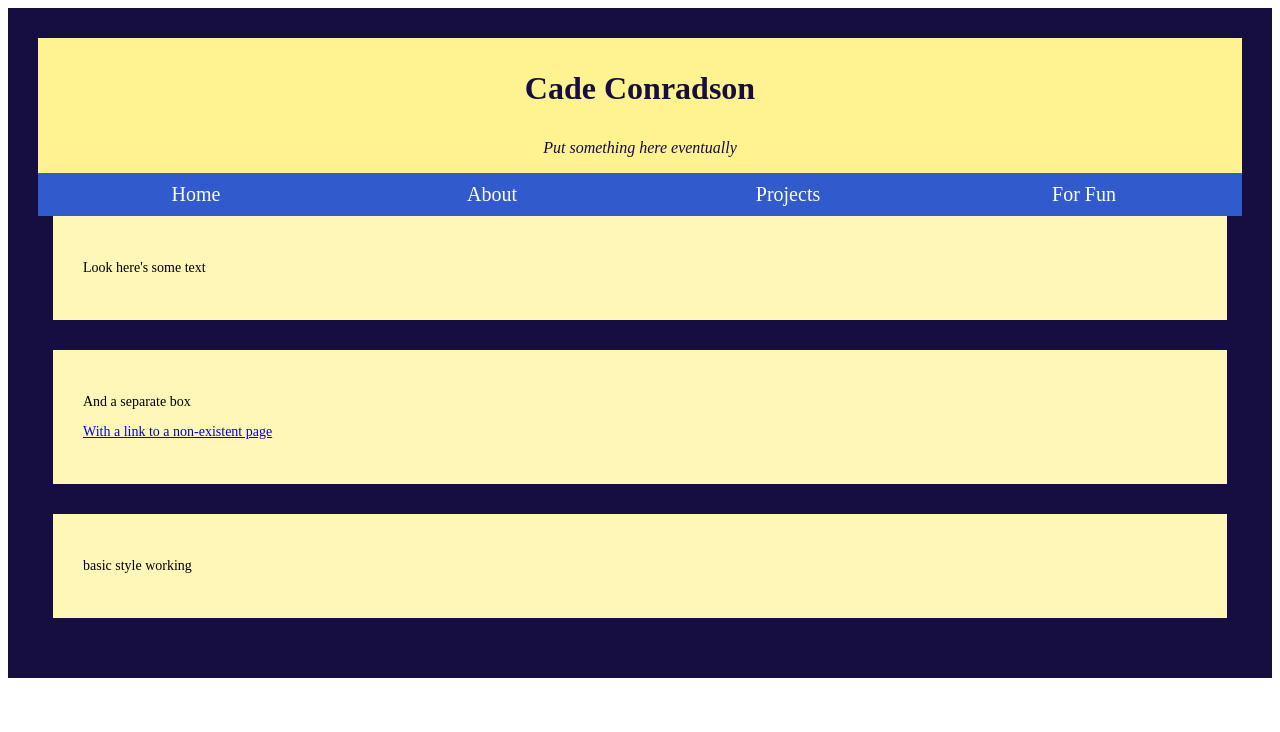
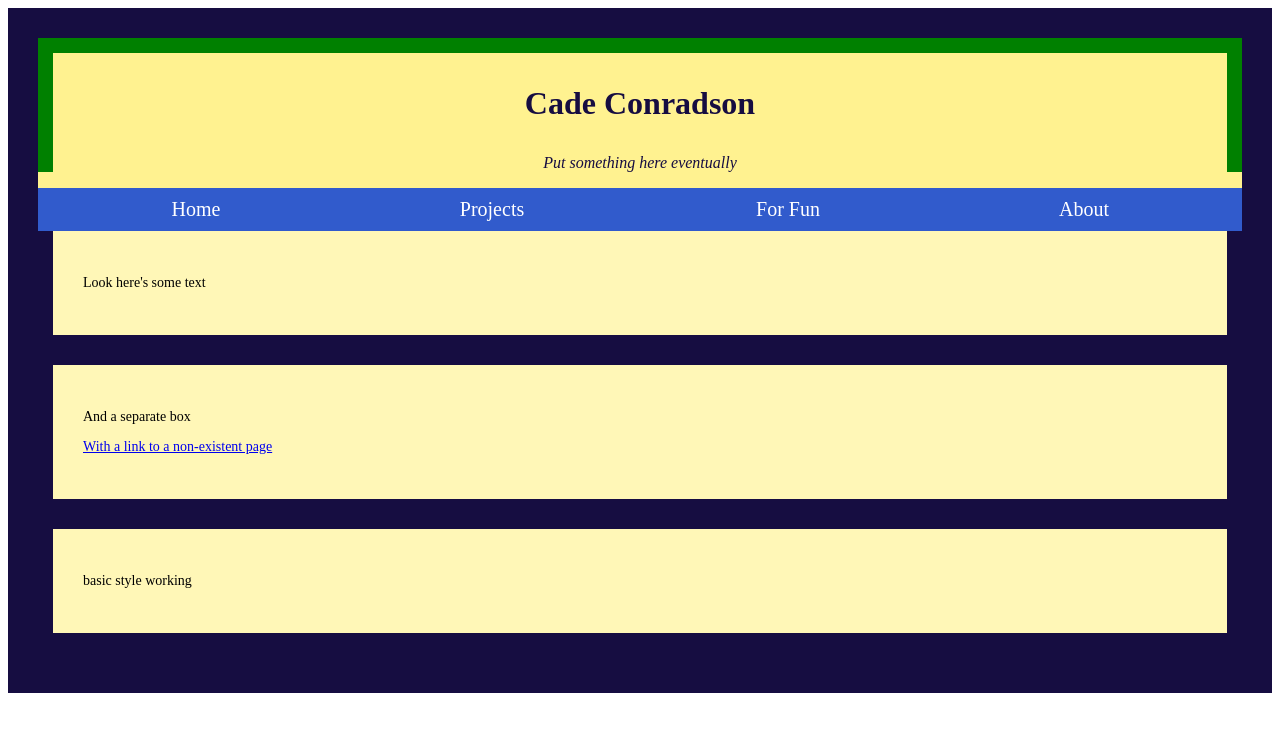
Before and after one commit to cconradson/cconradson.github.io, a Jekyll site: the page built from index.html, in a window 1280 px wide. Shown: the top 732 px of the page. Built offline with Jekyll 4.4.1, drawn with Linux system fonts in a browser that asks for light colours.

Commit message:
header border test

```diff
--- a/_includes/nav.html
+++ b/_includes/nav.html
@@ -1,6 +1,6 @@
 <div class="nav">
 	<a href="index.html">Home</a>
-	<a href="about.html">About</a>
 	<a href="projects.html">Projects</a>
 	<a href="interests.html">For Fun</a>
+	<a href="about.html">About</a>
 </div>
--- a/assets/css/2column.css
+++ b/assets/css/2column.css
@@ -10,7 +10,7 @@
 
 .cbody {
 	margin: 0;
-	padding: 30px;
+	padding: 15px;
 }
 
 .row:after {
--- a/assets/css/main.css
+++ b/assets/css/main.css
@@ -1,5 +1,8 @@
 div[id="header"] {
 	text-align: center;
+	border-color: green;
+	border-width: 15px 15px 0px 15px;
+	border-style: solid;
 	color: #160d41;
 }
 
```
